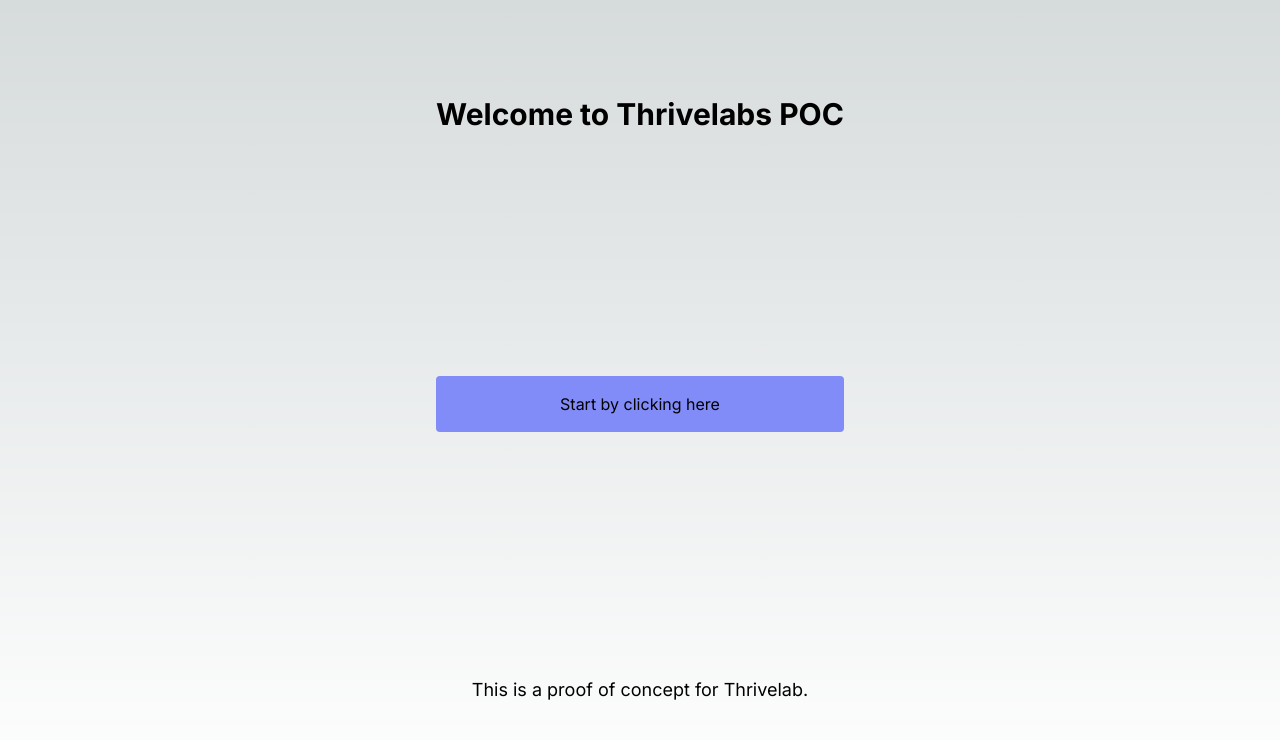
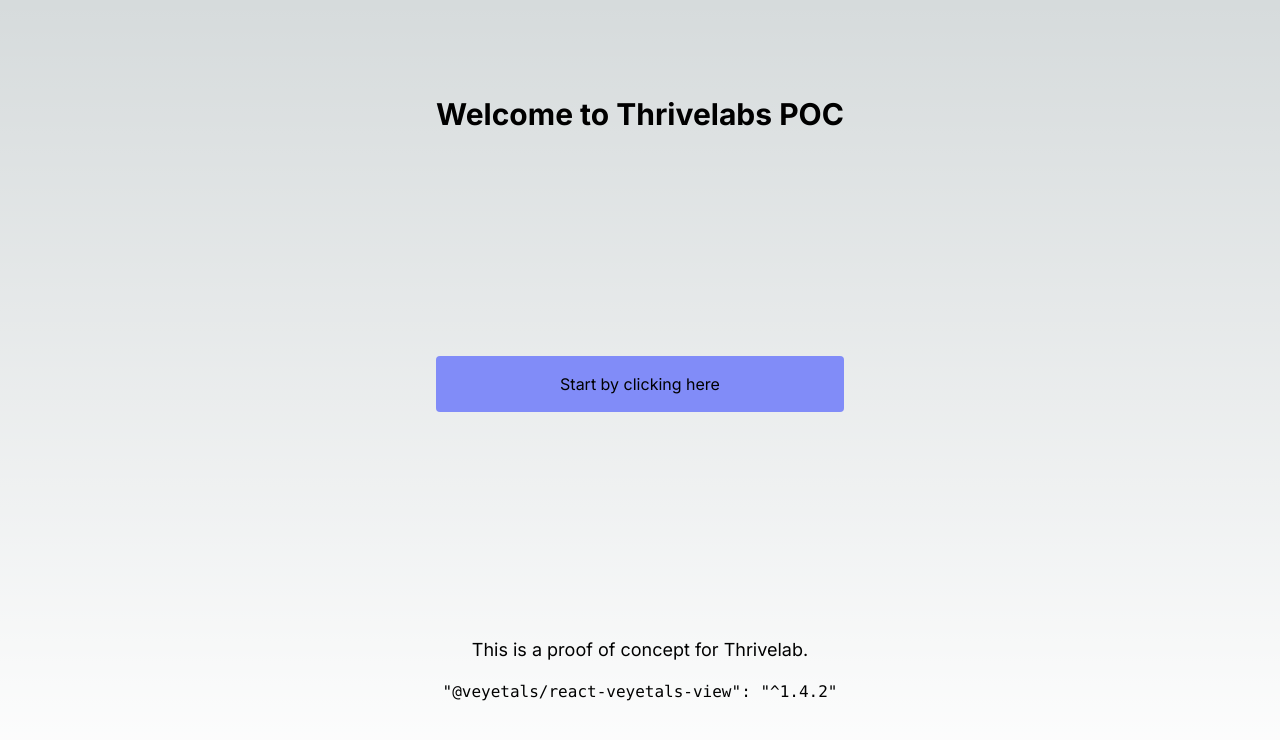
Before and after one commit to Thrivelab-Co/veyetals-poc, a Next.js app: page / in a window 1280 px wide. Shown: the top 740 px of the page. Built offline with nearby package versions, Linux system fonts and the light colour scheme.

Commit message:
add package version to page

```diff
--- a/src/app/page.tsx
+++ b/src/app/page.tsx
@@ -29,6 +29,10 @@ export default function Home() {
           <p className="text-lg text-center">
             This is a proof of concept for Thrivelab.
           </p>
+          <pre>
+            {/* eslint-disable-next-line react/no-unescaped-entities */}
+            "@veyetals/react-veyetals-view": "^1.4.2"
+          </pre>
         </div>
       </view>
     );
```
